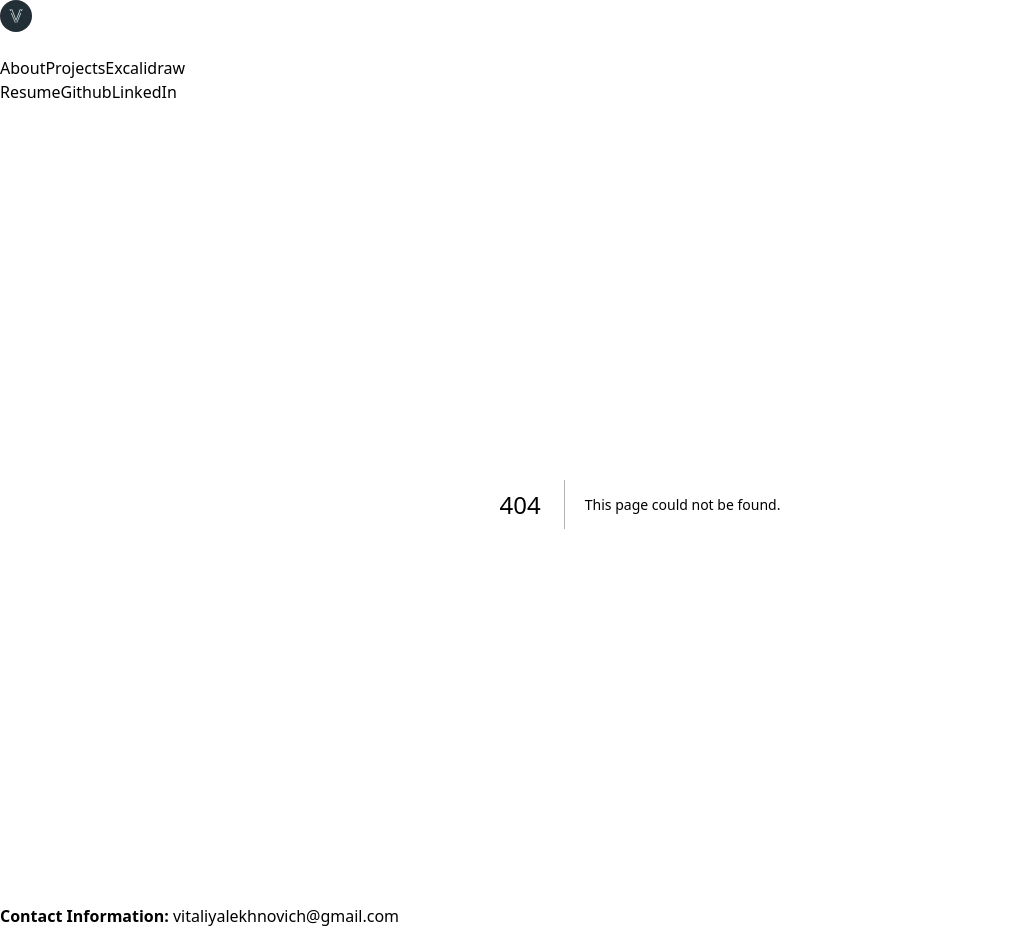
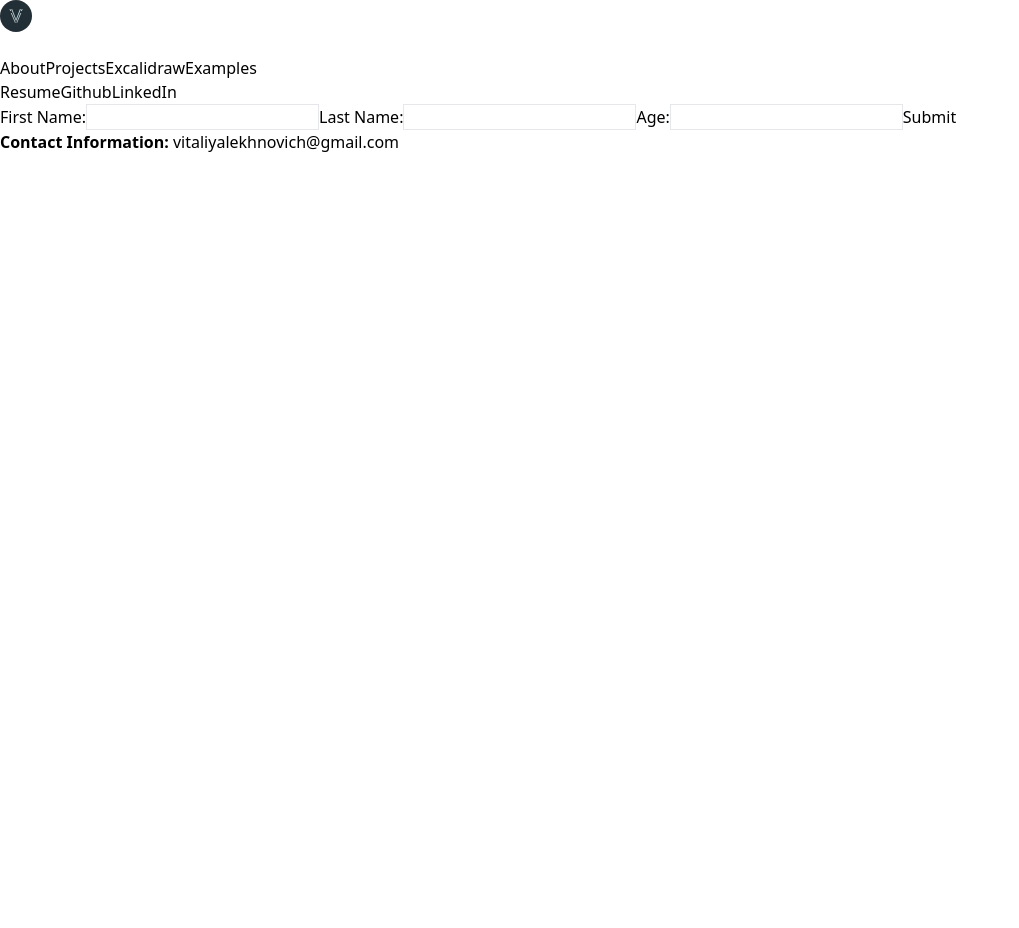
Before and after one commit to vitaovich/portfolio-nextjs-tailwindcss, a Next.js app in the folder frontend/: page /examples in a window 1280 px wide. Before the commit this address had no page. Shown: the whole page, without its empty margins (0-1019 px from the left). After the commit the page ends 800 px from the top, so only its background shows below. Built offline with nearby package versions, Linux system fonts and the light colour scheme.

Commit message:
adjust react versioning, add a simple form, and navbar

```diff
--- a/frontend/app/components/navbar.tsx
+++ b/frontend/app/components/navbar.tsx
@@ -13,6 +13,7 @@ const Navbar = () => {
     new LinkInfo("About", "/#about", false),
     new LinkInfo("Projects", "/#projects", false),
     new LinkInfo("Excalidraw", "/excalidraw", false),
+    new LinkInfo("Examples", "/examples", false),
     new LinkInfo(
       "Resume",
       "https://drive.google.com/file/d/1zLtBBGK9LRZ2dT2TA8rRznlr1-hhBAfl/view?usp=sharing",
--- /dev/null
+++ b/frontend/app/examples/SimpleForm.tsx
@@ -0,0 +1,30 @@
+"use client"
+import { useForm } from 'react-hook-form';
+
+function SimpleForm() {
+    const {
+        register, handleSubmit, formState: { errors },
+    } = useForm();
+
+    return (
+        <form onSubmit={handleSubmit((data) => console.log(data))}>
+            <label>
+                First Name:
+                <input {...register('firstName')} className="border" />
+            </label>
+            <label>
+                Last Name:
+                <input {...register('lastName', { required: true })} className="border" />
+            </label>
+            {errors.lastName && <p>Last name is required.</p>}
+            <label>
+                Age:
+                <input {...register('age', { pattern: /\d+/ })} className="border" />
+            </label>
+            {errors.age && <p>Please enter number for age.</p>}
+            <input type="submit" />
+        </form>
+    );
+}
+
+export default SimpleForm;
--- /dev/null
+++ b/frontend/app/examples/page.tsx
@@ -0,0 +1,9 @@
+import SimpleForm from "./SimpleForm";
+
+const Page = () => {
+    return (
+        <SimpleForm />
+    );
+}
+
+export default Page;
```
Also changed, not shown: frontend/package.json (+7 -6 lines), 1 other file (tests, documents, lock files or other folders).
